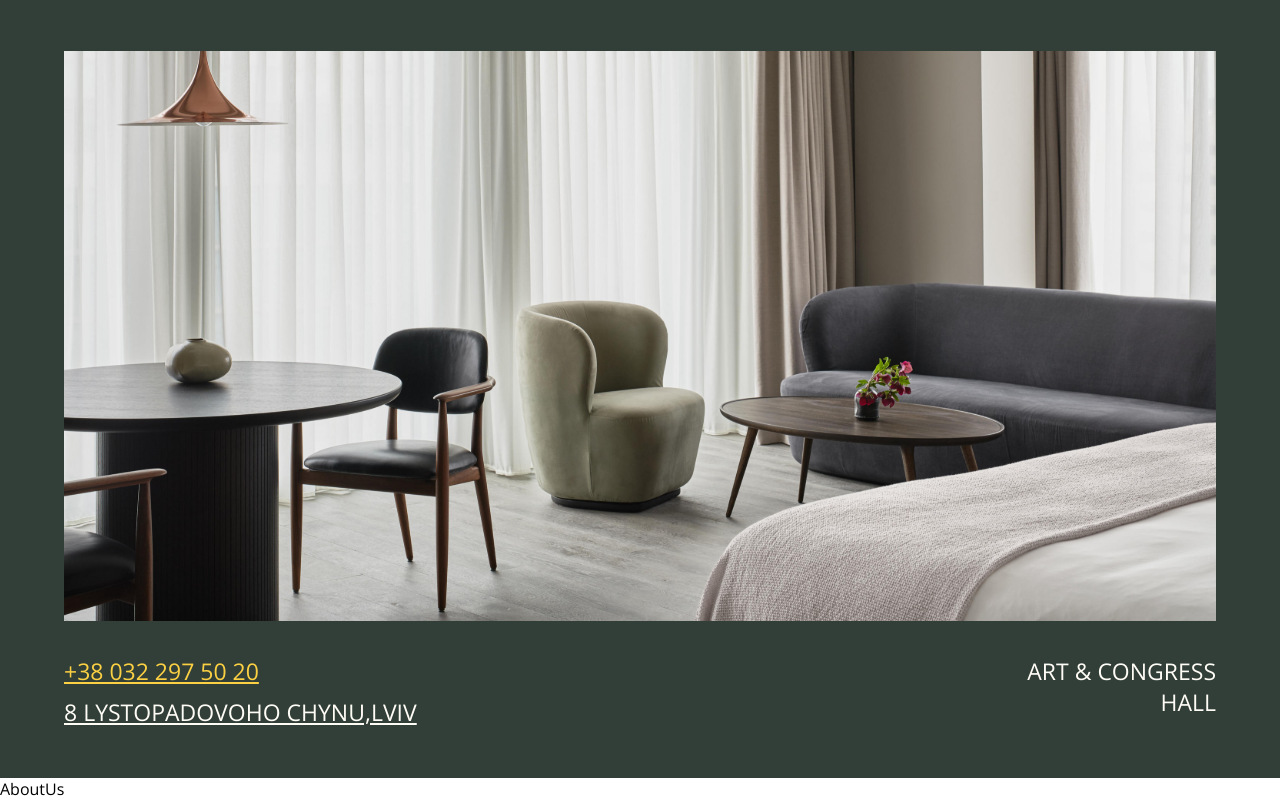
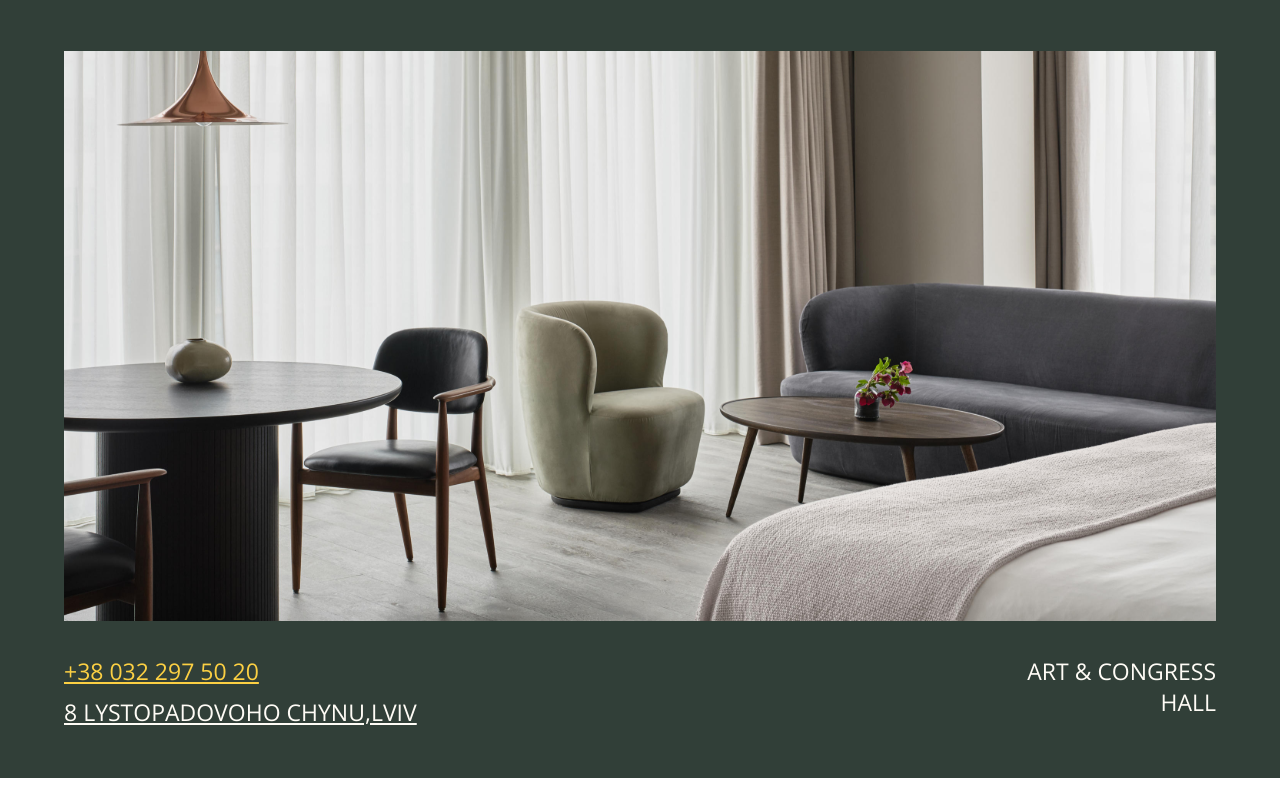
Before and after one commit to gift56/Fullstack-HotelWebsite, a React (Create React App) app: page / in a window 1280 px wide. Shown: the part 324-1124 px from the top of the page. After the commit the page ends 1102 px from the top, so only its background shows below. Built offline with nearby package versions, Linux system fonts and the light colour scheme; a web font is replaced by a local one.

Commit message:
creating styled area

```diff
--- a/src/components/AboutUs.jsx
+++ b/src/components/AboutUs.jsx
@@ -1,8 +1,14 @@
-import React from 'react'
+import React from 'react';
+import { AboutContainer } from '../styles/about.styled';
+import { Container } from '../styles/container.styled';
 
 const AboutUs = () => {
   return (
-    <div>AboutUs</div>
+    <AboutContainer>
+        <Container>
+
+        </Container>
+    </AboutContainer>
   )
 }
 
--- a/src/styles/about.styled.js
+++ b/src/styles/about.styled.js
@@ -1,3 +1,7 @@
 import styled from "styled-components";
 
-export const AboutContainer = styled.div``;
+export const AboutContainer = styled.section``;
+
+export const AboutArea = styled.div``;
+
+export const AboutLeft = styled.div``;
```
